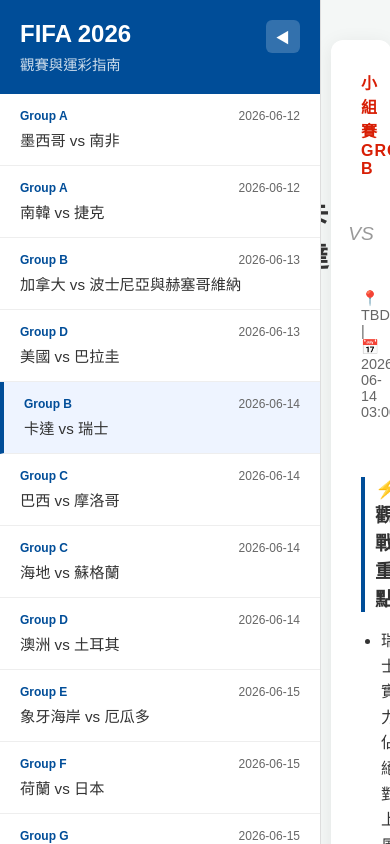
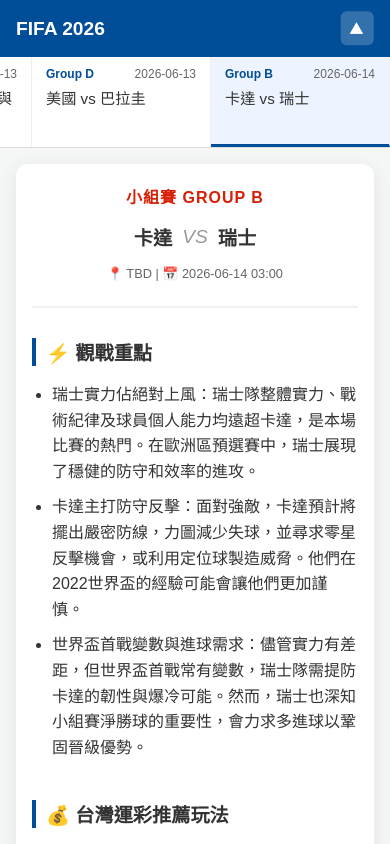
Before and after one commit to simonawswork/fifa_2026_watcher, a Vue app: page / in a window 390 px wide. Built offline with nearby package versions, Linux system fonts and the light colour scheme.

Commit message:
Add mobile RWD: horizontal tab list on top, single column layout

```diff
--- a/src/App.vue
+++ b/src/App.vue
@@ -56,7 +56,9 @@
   selectedMatchId.value = id
   nextTick(() => {
     const el = document.getElementById('match-' + id)
-    el?.scrollIntoView({ behavior: 'smooth', block: 'nearest' })
+    if (!el) return
+    // 橪向排列（手機）或縦向（桌面）都自動排列
+    el.scrollIntoView({ behavior: 'smooth', block: 'nearest', inline: 'center' })
   })
 }
 
@@ -366,4 +368,95 @@
   padding: 50px;
   color: #999;
 }
+
+/* ==================
+   RWD - 手機版
+================== */
+@media (max-width: 768px) {
+  .container {
+    flex-direction: column;
+    height: 100dvh;
+  }
+
+  .sidebar {
+    width: 100% !important;
+    flex-direction: column;
+    border-right: none;
+    border-bottom: 1px solid #ddd;
+    max-height: 45vh;
+    flex-shrink: 0;
+  }
+
+  .sidebar.collapsed {
+    max-height: 52px;
+  }
+
+  .sidebar-header {
+    padding: 12px 16px;
+  }
+
+  .sidebar-header h1 { font-size: 1.2rem; }
+  .sidebar-header p { display: none; }
+
+  .header-top {
+    align-items: center;
+  }
+
+  .toggle-btn {
+    transform: rotate(90deg);
+  }
+
+  .sidebar.collapsed .toggle-btn {
+    transform: rotate(-90deg);
+  }
+
+  .match-list {
+    overflow-x: auto;
+    overflow-y: hidden;
+    display: flex;
+    flex-direction: row;
+    white-space: nowrap;
+  }
+
+  .match-tab {
+    display: inline-block;
+    padding: 10px 14px;
+    border-bottom: none;
+    border-right: 1px solid #eee;
+    min-width: 150px;
+    white-space: normal;
+  }
+
+  .match-tab.active {
+    border-left: none;
+    border-bottom: 3px solid var(--primary);
+    background: #eef4ff;
+  }
+
+  .main-content {
+    flex: 1;
+    padding: 16px;
+    overflow-y: auto;
+  }
+
+  .detail-card {
+    padding: 20px 16px;
+  }
+
+  .team-name {
+    font-size: 1.2rem;
+  }
+
+  .vs-display {
+    gap: 10px;
+  }
+
+  .bet-grid {
+    grid-template-columns: 1fr;
+  }
+
+  .venue-info {
+    font-size: 0.8rem;
+  }
+}
 </style>
```
